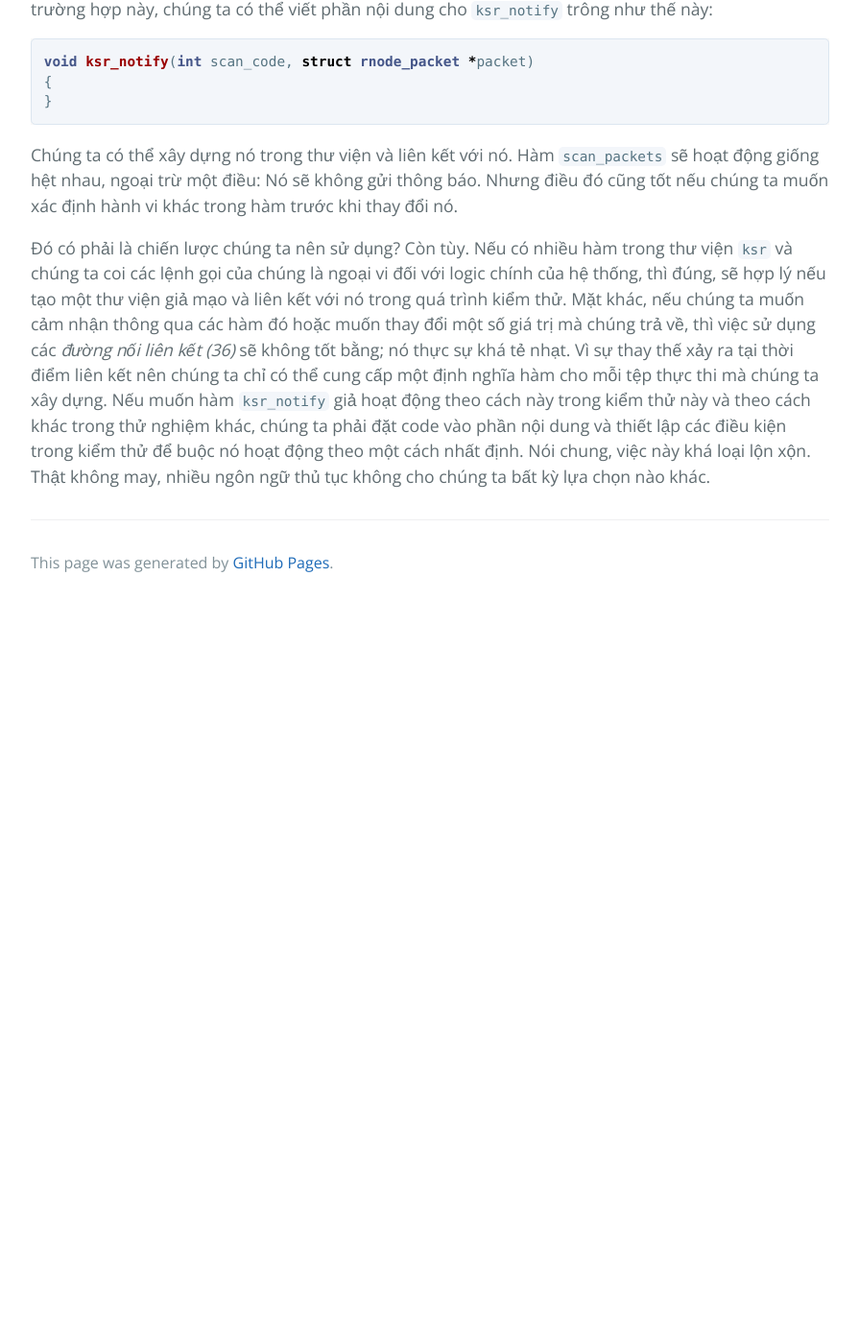
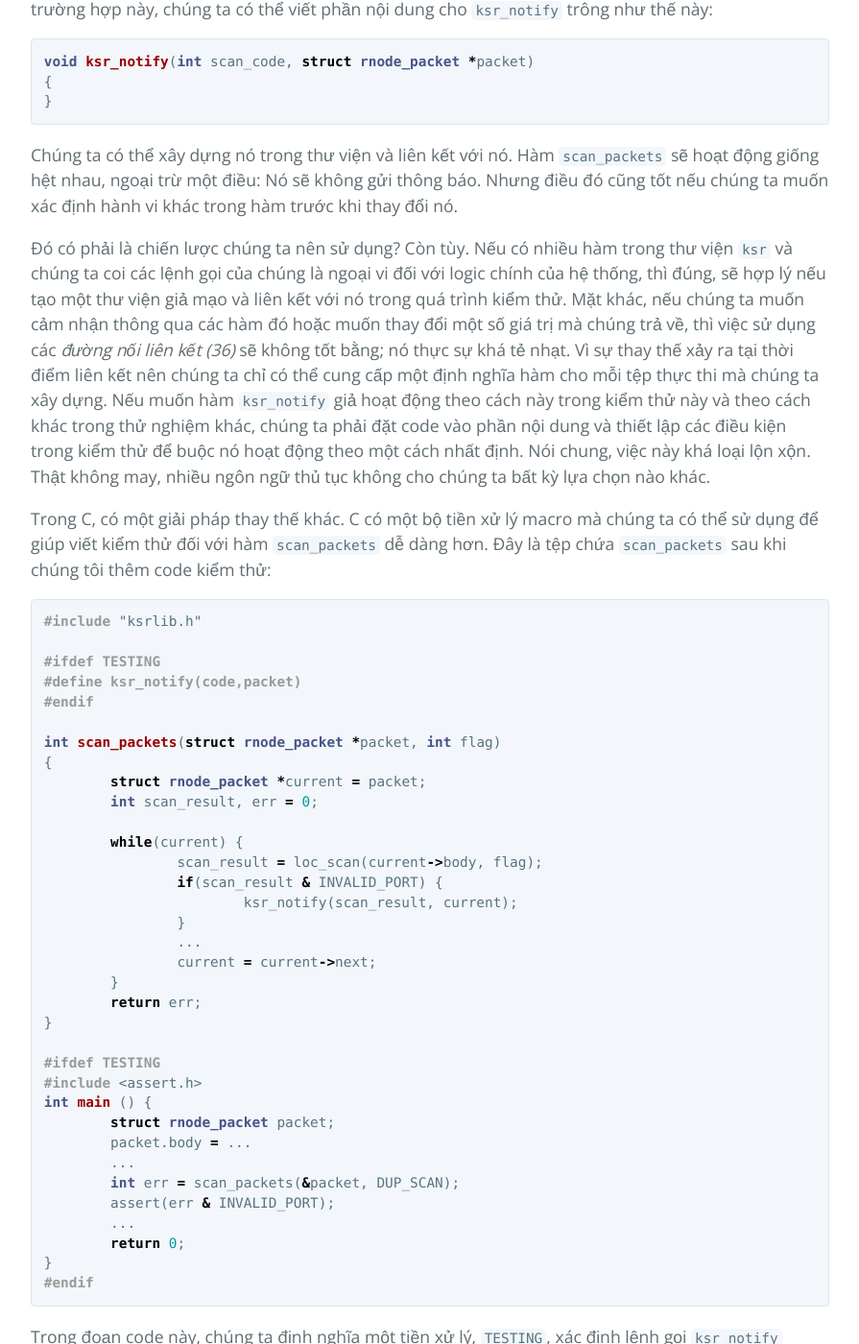
Before and after one commit to HaiBV/haibv.github.io, a Jekyll site: the page built from working-effectively-with-legacy-code/chapter-19-my-project-is-not-object-oriented-how-do-i-make-safe-changes.md, in a window 1280 px wide and 1400 px high, scrolled down 2791 px. Shown: the whole window at 96% size, without its empty margins (192-1087 px from the left). Built offline with Jekyll 4.4.1, drawn with Linux system fonts in a browser that asks for light colours; our own code applies the rules of GitHub Pages for plain Markdown files; before the commit the page ends 3421 px from its top, so only the background shows below that; some of the changed text lies outside the part shown.

Commit message:
Book - Working Efectively with Legacy Code - P2 - C19

````diff
--- a/working-effectively-with-legacy-code/chapter-19-my-project-is-not-object-oriented-how-do-i-make-safe-changes.md
+++ b/working-effectively-with-legacy-code/chapter-19-my-project-is-not-object-oriented-how-do-i-make-safe-changes.md
@@ -72,3 +72,69 @@ void ksr_notify(int scan_code, struct rnode_packet *packet)
 Chúng ta có thể xây dựng nó trong thư viện và liên kết với nó. Hàm `scan_packets` sẽ hoạt động giống hệt nhau, ngoại trừ một điều: Nó sẽ không gửi thông báo. Nhưng điều đó cũng tốt nếu chúng ta muốn xác định hành vi khác trong hàm trước khi thay đổi nó.
 
 Đó có phải là chiến lược chúng ta nên sử dụng? Còn tùy. Nếu có nhiều hàm trong thư viện `ksr` và chúng ta coi các lệnh gọi của chúng là ngoại vi đối với logic chính của hệ thống, thì đúng, sẽ hợp lý nếu tạo một thư viện giả mạo và liên kết với nó trong quá trình kiểm thử. Mặt khác, nếu chúng ta muốn cảm nhận thông qua các hàm đó hoặc muốn thay đổi một số giá trị mà chúng trả về, thì việc sử dụng các _đường nối liên kết (36)_ sẽ không tốt bằng; nó thực sự khá tẻ nhạt. Vì sự thay thế xảy ra tại thời điểm liên kết nên chúng ta chỉ có thể cung cấp một định nghĩa hàm cho mỗi tệp thực thi mà chúng ta xây dựng. Nếu muốn hàm `ksr_notify` giả hoạt động theo cách này trong kiểm thử này và theo cách khác trong thử nghiệm khác, chúng ta phải đặt code vào phần nội dung và thiết lập các điều kiện trong kiểm thử để buộc nó hoạt động theo một cách nhất định. Nói chung, việc này khá loại lộn xộn. Thật không may, nhiều ngôn ngữ thủ tục không cho chúng ta bất kỳ lựa chọn nào khác.
+
+Trong C, có một giải pháp thay thế khác. C có một bộ tiền xử lý macro mà chúng ta có thể sử dụng để giúp viết kiểm thử đối với hàm `scan_packets` dễ dàng hơn. Đây là tệp chứa `scan_packets` sau khi chúng tôi thêm code kiểm thử:
+
+```cpp
+#include "ksrlib.h"
+
+#ifdef TESTING
+#define ksr_notify(code,packet)
+#endif
+
+int scan_packets(struct rnode_packet *packet, int flag)
+{
+	struct rnode_packet *current = packet;
+	int scan_result, err = 0;
+
+	while(current) {
+		scan_result = loc_scan(current->body, flag);
+		if(scan_result & INVALID_PORT) {
+			ksr_notify(scan_result, current);
+		}
+		...
+		current = current->next;
+	}
+	return err;
+}
+
+#ifdef TESTING
+#include <assert.h>
+int main () {
+	struct rnode_packet packet;
+	packet.body = ...
+	...
+	int err = scan_packets(&packet, DUP_SCAN);
+	assert(err & INVALID_PORT);
+	...
+	return 0;
+}
+#endif
+```
+
+Trong đoạn code này, chúng ta định nghĩa một tiền xử lý, `TESTING`, xác định lệnh gọi `ksr_notify` không tồn tại khi chúng ta đang kiểm thử. Nó cũng cung cấp một sơ khai nhỏ chứa các kiểm thử.
+
+Việc trộn code kiểm thử và code nguồn vào một tệp như thế này thực sự không phải là điều rõ ràng nhất mà chúng ta có thể làm. Thường thì nó khiến cho việc điều hướng code trở nên khó khăn hơn. Một cách khác là sử dụng tính năng bao tệp để code kiểm thử và code sản xuất nằm trong các tệp khác nhau:
+
+```cpp
+#include "ksrlib.h"
+
+#include "scannertestdefs.h"
+
+int scan_packets(struct rnode_packet *packet, int flag)
+{
+	struct rnode_packet *current = packet;
+	int scan_result, err = 0;
+
+	while(current) {
+		scan_result = loc_scan(current->body, flag);
+		if(scan_result & INVALID_PORT) {
+			ksr_notify(scan_result, current);
+		}
+		...
+		current = current->next;
+	}
+	return err;
+}
+#include "testscanner.tst"
+```
````
